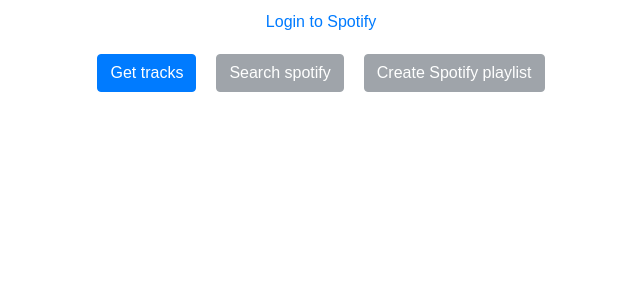
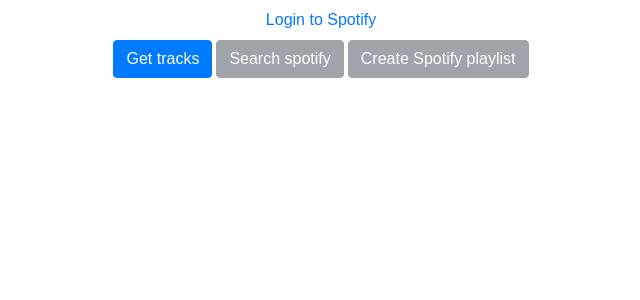
Before and after one commit to BRHGreen/spotify-playlist-generator, a React (Create React App) app in the folder client/: page / in a window 1280 px wide. Shown: the top 300 px of the page, without its empty margins (319-959 px from the left). Built offline with nearby package versions, Linux system fonts and the light colour scheme; what spotify-web-api-js would draw is missing.

Commit message:
added columns

```diff
--- a/client/package.json
+++ b/client/package.json
@@ -4,11 +4,12 @@
   "private": true,
   "dependencies": {
     "axios": "^0.19.0",
+    "classnames": "^2.2.6",
+    "ray": "https://github.com/lightfulhelps/ray",
     "react": "^16.11.0",
     "react-dom": "^16.11.0",
     "react-scripts": "1.0.17",
-    "spotify-web-api-js": "^0.22.1",
-    "ray": "https://github.com/lightfulhelps/ray"
+    "spotify-web-api-js": "^0.22.1"
   },
   "scripts": {
     "start": "react-scripts start",
--- a/client/src/App.css
+++ b/client/src/App.css
@@ -23,11 +23,10 @@
 }
 
 @keyframes App-logo-spin {
-  from { transform: rotate(0deg); }
-  to { transform: rotate(360deg); }
+  from {
+    transform: rotate(0deg);
+  }
+  to {
+    transform: rotate(360deg);
+  }
 }
-
-
-div, button {
-  margin: 10px;
-}
--- a/client/src/App.js
+++ b/client/src/App.js
@@ -1,4 +1,5 @@
 import React, { Component } from "react";
+import classnames from "classnames";
 import "./App.css";
 import axios from "axios";
 import TrackNames from "./TrackNames";
@@ -127,39 +128,12 @@ class App extends Component {
       junoUrl
     } = this.state;
     return (
-      <div className="App">
+      <div className="App py-2">
         {!loggedIn && <a href="http://localhost:8888"> Login to Spotify </a>}
-        {tracksForSpotifyPlaylist.length > 0 &&
-          tracksForSpotifyPlaylist.map((e, i) => {
-            return (
-              <div key={i}>
-                <span className="mr-1">
-                  <b className="mr-1">Track name:</b>
-                  {e.name}
-                </span>
-                <span>
-                  <b className="mr-1">Track id</b>
-                  {e.id}
-                </span>
-                <button
-                  className="btn btn-danger btn-sml"
-                  onClick={() => this.handleRemoveTrack(e.id)}
-                >
-                  x
-                </button>
-              </div>
-            );
-          })}
-        <TrackNames
-          getTracks={this.getTracks}
-          tracks={tracksFromJuno}
-          handleAddTrack={this.handleAddTrack}
-        />
-
-        <React.Fragment>
+        <div className="my-2">
           <button
             disabled={!junoUrl}
-            className="btn btn-primary"
+            className="btn btn-primary mr-1"
             onClick={this.getTracks}
           >
             Get tracks
@@ -168,7 +142,7 @@ class App extends Component {
             disabled={
               !tracksFromJuno || tracksFromJuno.length <= 0 || !loggedIn
             }
-            className="btn btn-secondary"
+            className="btn btn-secondary mr-1"
             onClick={() => this.searchSpotify()}
           >
             Search spotify
@@ -180,7 +154,51 @@ class App extends Component {
           >
             Create Spotify playlist
           </button>
-        </React.Fragment>
+        </div>
+
+        <div className="m-2">
+          <div
+            className={classnames({
+              row: tracksForSpotifyPlaylist.length > 0
+            })}
+          >
+            <div
+              className={classnames({
+                "col col-md-9 col-lg-9": tracksForSpotifyPlaylist.length > 0
+              })}
+            >
+              <TrackNames
+                getTracks={this.getTracks}
+                tracks={tracksFromJuno}
+                handleAddTrack={this.handleAddTrack}
+              />
+            </div>
+            {tracksForSpotifyPlaylist.length > 0 && (
+              <div className="col col-md-3 col-lg-3">
+                {tracksForSpotifyPlaylist.map((e, i) => {
+                  return (
+                    <div key={i}>
+                      <span className="mr-1">
+                        <b className="mr-1">Track name:</b>
+                        {e.name}
+                      </span>
+                      <span>
+                        <b className="mr-1">Track id</b>
+                        {e.id}
+                      </span>
+                      <button
+                        className="btn btn-danger btn-sml"
+                        onClick={() => this.handleRemoveTrack(e.id)}
+                      >
+                        x
+                      </button>
+                    </div>
+                  );
+                })}
+              </div>
+            )}
+          </div>
+        </div>
       </div>
     );
   }
--- a/client/src/TrackNames.js
+++ b/client/src/TrackNames.js
@@ -10,7 +10,7 @@ const TrackNames = props => {
             props.tracks.map((item, i) => {
               return (
                 <li key={i} className="border-bottom list-group-item p-0">
-                  <div className="d-flex m-0 bg-light ">
+                  <div className="d-flex bg-light p-2">
                     <div className="d-flex align-items-center">
                       <b className="mr-1">Artitst: </b>
                       <span id="track-artist">{item.junoResult.artist}</span>
@@ -24,10 +24,13 @@ const TrackNames = props => {
                     item.spotifyResult.spotifyTracks.items.map(
                       (spotifyTrack, i) => {
                         return (
-                          <div key={spotifyTrack.id}>
+                          <div
+                            key={spotifyTrack.id}
+                            className="p-2 border-bottom"
+                          >
                             <div className="d-flex align-items-center justify-content-between">
                               <span className="mr-1">{spotifyTrack.name}</span>
-                              <div className="m-0 d-flex align-items-center">
+                              <div className="d-flex align-items-center">
                                 <audio style={{ maxHeight: "25px" }} controls>
                                   <source
                                     src={spotifyTrack.preview_url}
@@ -36,10 +39,7 @@ const TrackNames = props => {
                                   Your browser does not support the audio
                                   element.
                                 </audio>
-                                <div
-                                  className="m-0"
-                                  style={{ cursor: "pointer" }}
-                                >
+                                <div style={{ cursor: "pointer" }}>
                                   <Icon
                                     name="add"
                                     onClick={() =>
@@ -50,7 +50,6 @@ const TrackNames = props => {
                                 </div>
                               </div>
                             </div>
-                            <hr />
                           </div>
                         );
                       }
```
